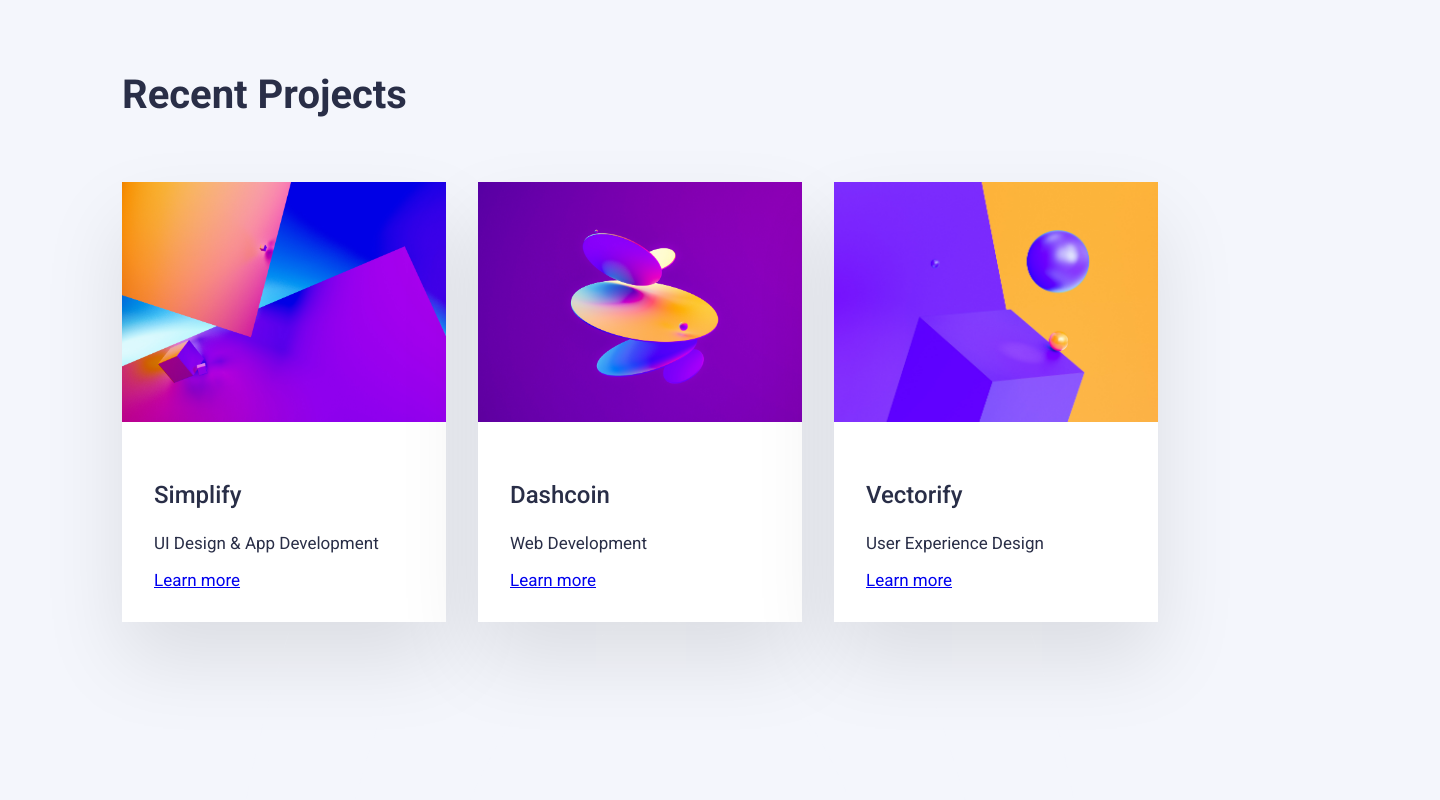
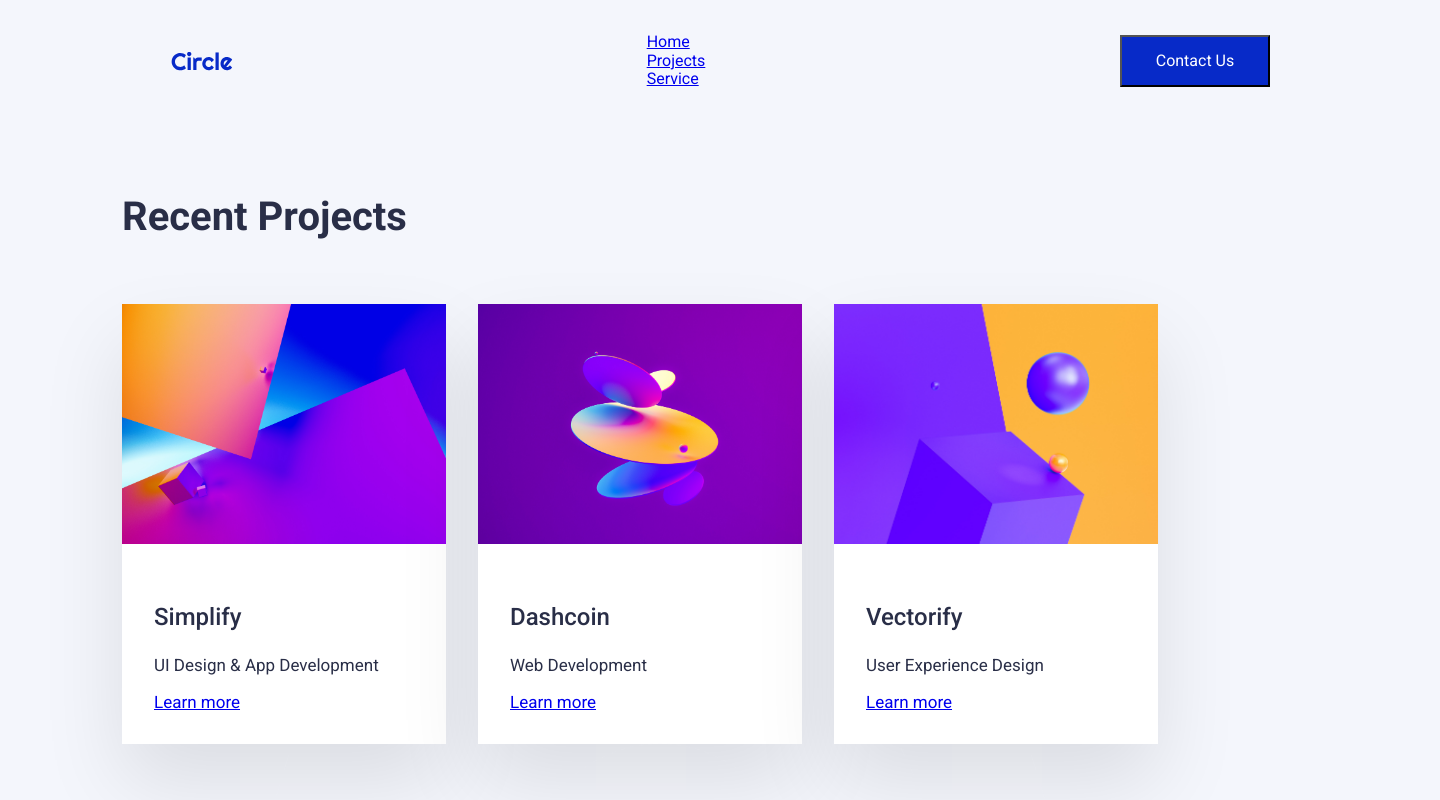
Before and after one commit to evagapi/ironhack-mid-term-project-group-6, a plain HTML site: page index.html in a window 1280 px wide. Shown: the top 800 px of the page, 1440 px wide, since content can reach past the window. Drawn offline with Linux system fonts and the light colour scheme.

Commit message:
navigator-bar

```diff
--- /dev/null
+++ b/css/navigation-bar.css
@@ -0,0 +1,27 @@
+.navigator-bar {
+    display: flex;
+    justify-content: space-between;
+    align-items: center;
+    position: relative;
+    margin: 0px auto 0px auto;
+    width:1440px;
+    height: 122px;
+}
+.circle-logo{
+    position: relative;
+    left:170.64px; right:1208.83px;
+
+}
+.navigator-bar a{
+    display: flex;
+    justify-content: space-between;
+
+}
+.button-contact{
+    position: relative;
+    left:-170px;
+    background-color:#072AC8;
+    color:#FFFFFF;
+    width: 150px;
+    height: 52px;
+}
--- a/index.html
+++ b/index.html
@@ -10,11 +10,26 @@
     <link rel="stylesheet" href="css/global.css" />
     <link rel="stylesheet" href="css/projects.css" />
     <link rel="stylesheet" href="css/testimonials.css">
+    <link rel="stylesheet" href="css/navigation-bar.css">
   </head>
   <body>
+
+<!-- TODO: navigation bar (header of the page), issue #2 -->
     <header>
-      <!-- TODO: navigation bar (header of the page), issue #2 -->
+      <div class="navigator-bar">
+        <img
+        src="assets/logos/circle.svg"
+        alt="Circle-logo"
+        class="circle-logo">
+        <div>
+          <a href="#">Home</a>
+          <a href="#">Projects</a>
+          <a href="#">Service</a>
+        </div>
+        <button class="button-contact">Contact Us</button>
+      </div>
     </header>
+
     <section class="hero">
       <!-- TODO: hero section (image of the guy in front of a circle), issue #3 -->
     </section>
@@ -64,6 +79,7 @@
       </div>
     </section>
 
+<!-- TODO: testimonial of clients (emoji section 🤞 😉 👍 🥳), issue #5 -->
     <section class="testimonials">
         <h3 class="testimonials-heading">Hear What Our Clients Have to Say</h3>
         <p class="testimonials-paragraph">"Circle helped us through every stage of our startup.</br>We really enjoyed working with you"</p>
@@ -95,11 +111,8 @@
         class="profile-image">
         <p class="kristin">Kristin Watson</p>
         <p class="booking">Booking.com</p>
-
       </div>
-
      </div>
-      <!-- TODO: testimonial of clients (emoji section 🤞 😉 👍 🥳), issue #5 -->
     </section>
 
     <section class="our-services">
```
